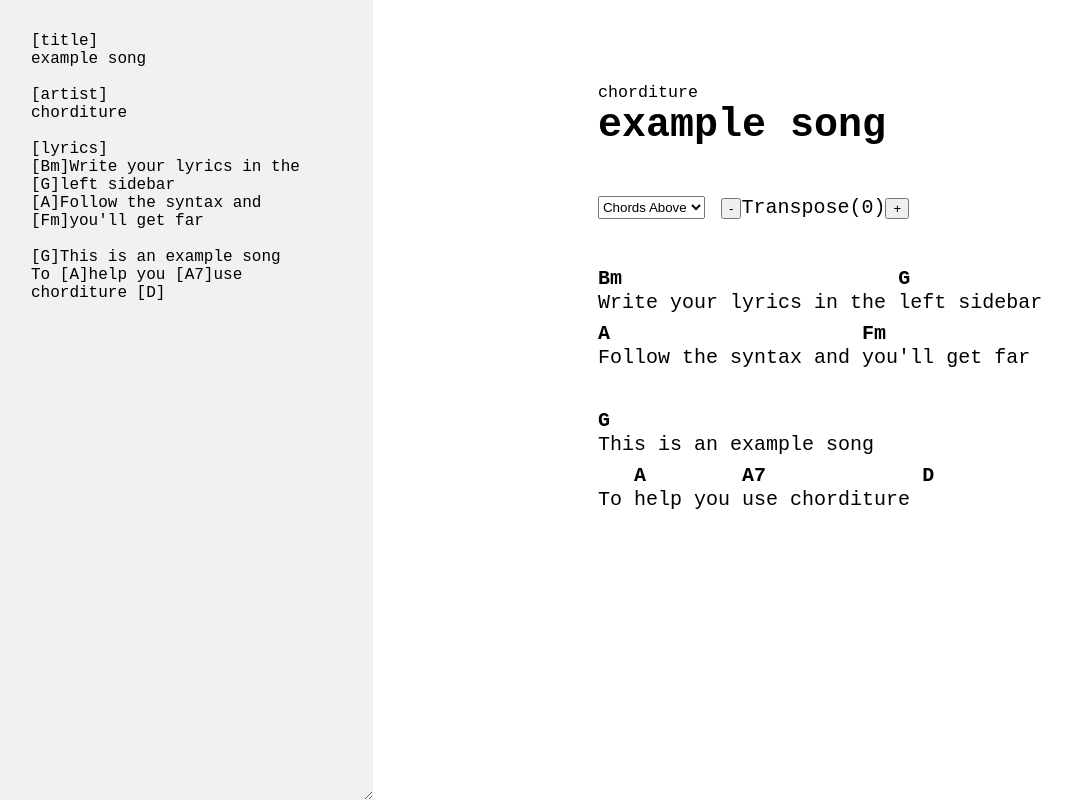
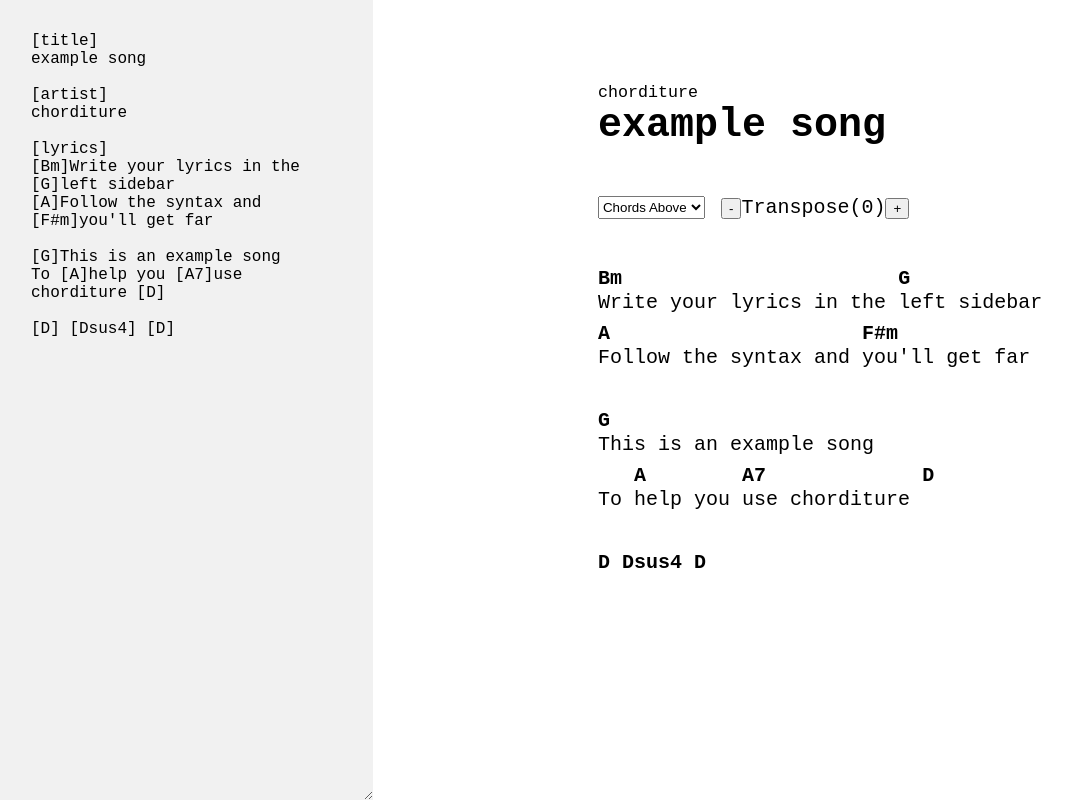
Before and after one commit to tinyshipdev/chorditure, a Next.js app: page /editor in a window 1280 px wide. Shown: the whole page, without its empty margins (1-1073 px from the left). Built offline with nearby package versions, Linux system fonts and the light colour scheme.

Commit message:
update editor song

```diff
--- a/src/components/Editor.tsx
+++ b/src/components/Editor.tsx
@@ -11,10 +11,12 @@ chorditure
 
 [lyrics]
 [Bm]Write your lyrics in the [G]left sidebar
-[A]Follow the syntax and [Fm]you'll get far
+[A]Follow the syntax and [F#m]you'll get far
 
 [G]This is an example song
-To [A]help you [A7]use chorditure [D]`
+To [A]help you [A7]use chorditure [D]
+
+[D] [Dsus4] [D]`
 
 interface Props {
 }
```
